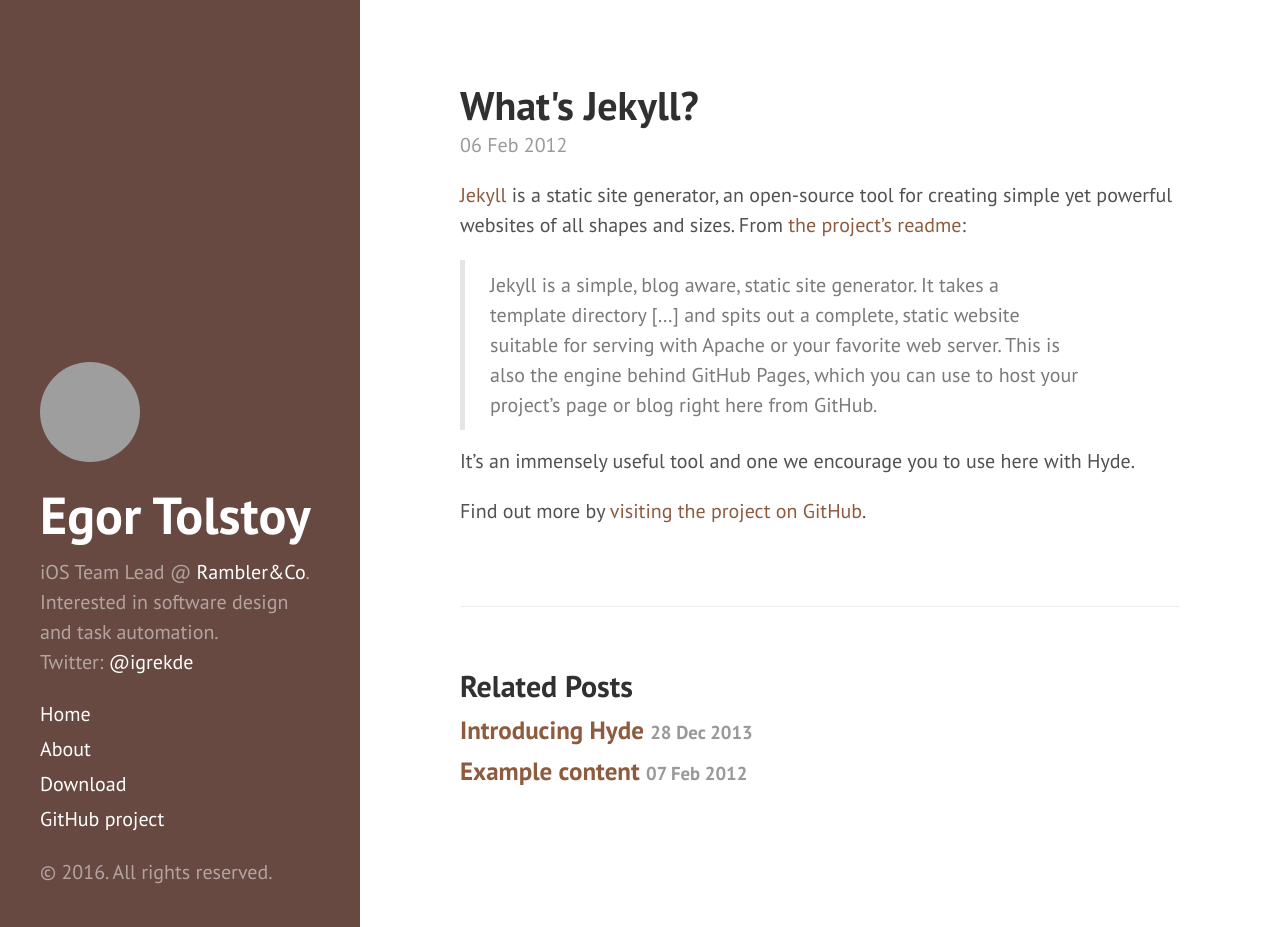
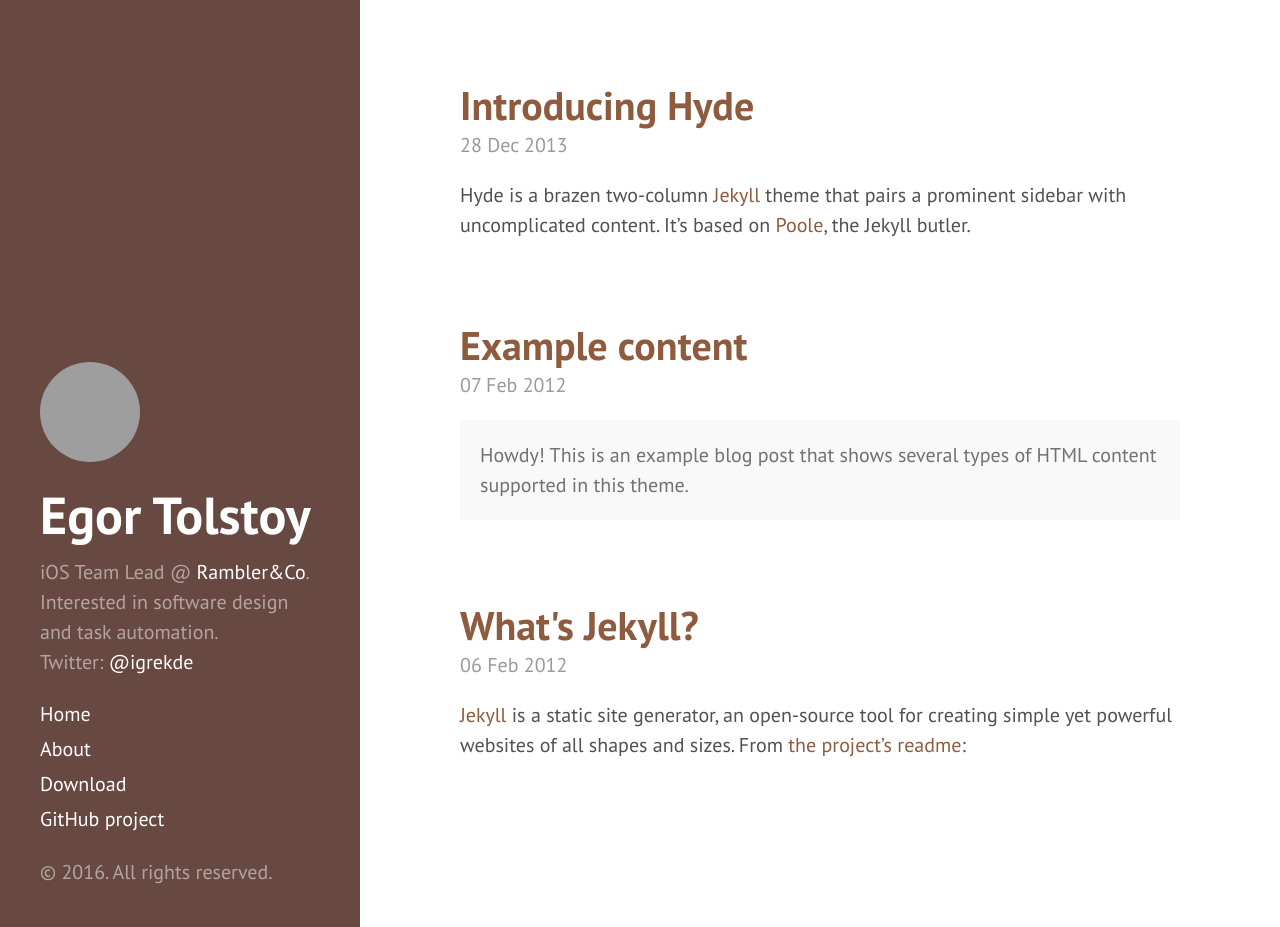
Before and after one commit to etolstoy/etolstoy.github.io, a Jekyll site: the page built from _posts/2012-02-06-whats-jekyll.md, in a window 1280 px wide and 927 px high. Built offline with Jekyll 4.4.1, drawn with Linux system fonts in a browser that asks for light colours; Markdown is read by kramdown in place of the engine named in the settings; grey boxes are pictures that could not be loaded.

Commit message:
Changed the type of post list

```diff
--- a/_config.yml
+++ b/_config.yml
@@ -14,6 +14,7 @@ tagline:          'iOS Developer'
 description:      'iOS Team Lead @ <a href="http://rambler-co.ru/" target="_blank">Rambler&Co</a>.<br> Interested in software design and task automation.<br>Twitter: <a href="http://twitter.com/igrekde" target="_blank">@igrekde</a>'
 url:              http://etolstoy.ru
 baseurl:          /
+excerpt_separator: <!--more-->
 
 author:
   name:           'Egor Tolstoy'
--- a/_layouts/default.html
+++ b/_layouts/default.html
@@ -8,7 +8,17 @@
     {% include sidebar.html %}
 
     <div class="content container">
-	    {{content}}
+	    {% for post in site.posts %}
+	    	<div class="post">
+	    		<h1 class="post-title">
+	    			<a href="{{ BASE_PATH }}{{ post.url }}">{{ post.title }}</a>
+	    		</h1>
+	    		<span class="post-date">{{ post.date | date_to_string }}</span>
+	    		{% if post.excerpt %}
+	    			{{ post.excerpt }}
+				{% endif %}
+	    	</div>
+	    {% endfor %}
     </div>
   </body>
 </html>
--- a/_posts/2012-02-06-whats-jekyll.md
+++ b/_posts/2012-02-06-whats-jekyll.md
@@ -4,7 +4,7 @@ title: What's Jekyll?
 ---
 
 [Jekyll](http://jekyllrb.com) is a static site generator, an open-source tool for creating simple yet powerful websites of all shapes and sizes. From [the project's readme](https://github.com/mojombo/jekyll/blob/master/README.markdown):
-
+<!--more-->
   > Jekyll is a simple, blog aware, static site generator. It takes a template directory [...] and spits out a complete, static website suitable for serving with Apache or your favorite web server. This is also the engine behind GitHub Pages, which you can use to host your project’s page or blog right here from GitHub.
 
 It's an immensely useful tool and one we encourage you to use here with Hyde.
```
Also changed, not shown: _posts/2012-02-07-example-content.md (+1 -1 lines), _posts/2013-12-28-introducing-hyde.md (+1 -1 lines).
